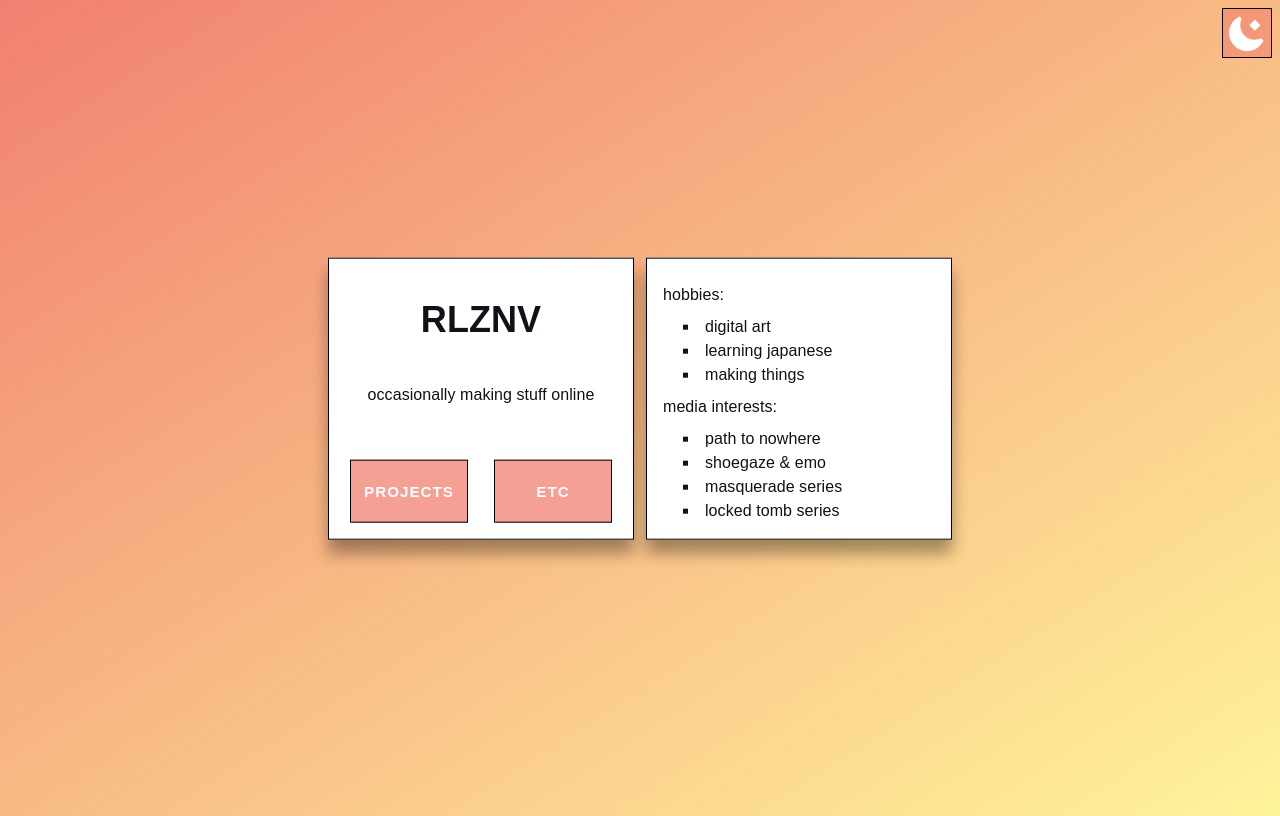
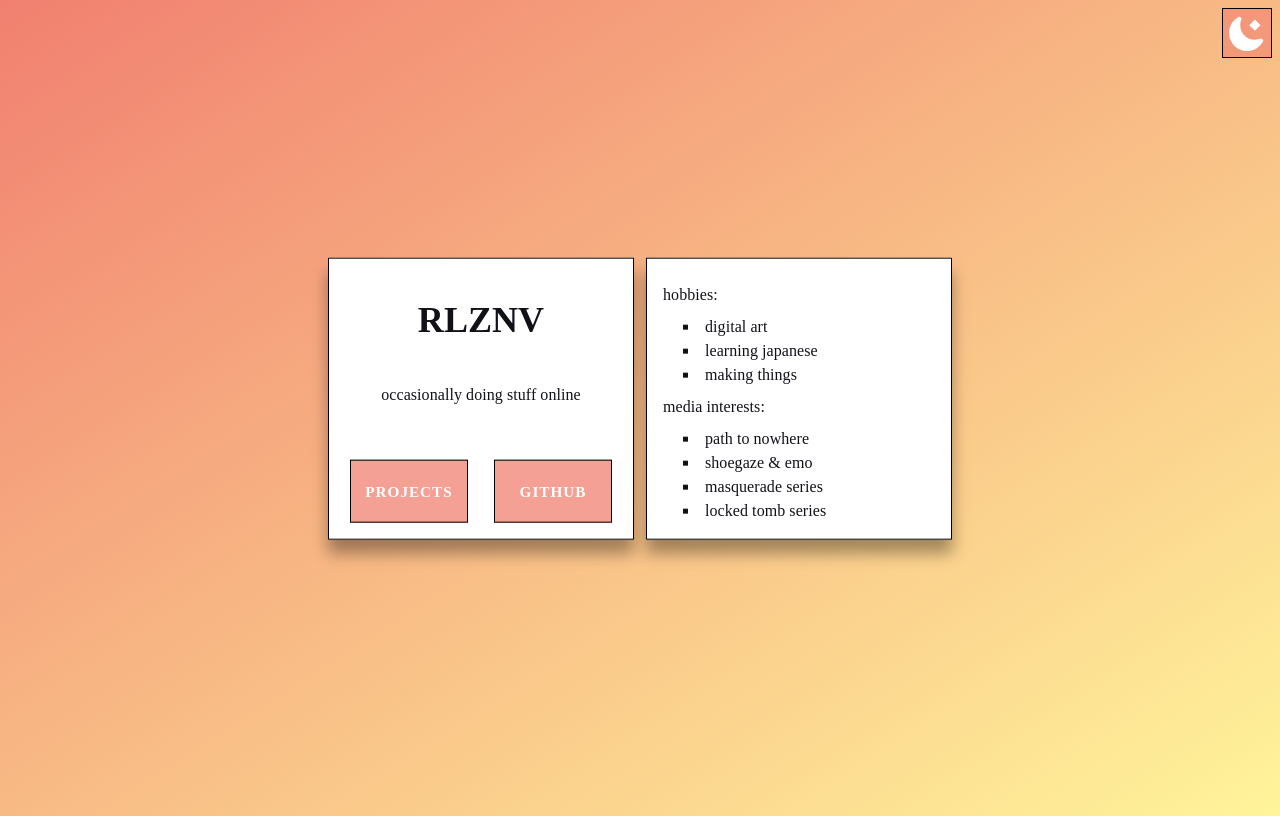
Before and after one commit to rlznv/rlznv.github.io, a plain HTML site: page index.html in a window 1280 px wide. Drawn offline with Linux system fonts and the light colour scheme.

Commit message:
content and appearance update - updated project page - updated readme - changed font from arial to OverusedGrotesk

```diff
--- a/index.html
+++ b/index.html
@@ -16,10 +16,10 @@
     <main class="index-container">
       <div class="box" id="left">
         <h1 class="big-name">RLZNV</h1>
-        <p class="tag">occasionally making stuff online</p>
+        <p class="tag">occasionally doing stuff online</p>
         <div id="nav-b">
           <a href="/proj.html" class="button">projects</a>
-          <a href="/" class="button">etc</a>
+          <a href="https://github.com/rlznv" class="button">github</a>
         </div>
       </div>
       <div class="box" id="right">
--- a/styles/dark.css
+++ b/styles/dark.css
@@ -1,3 +1,8 @@
+@font-face {
+    font-family: "Overused Grotesk", Arial, Helvetica, sans-serif;
+    src: url(/fonts/OverusedGrotesk-VF.ttf);
+}
+
 ::selection {
     background: #ff0080;
     color: #fff;
@@ -6,7 +11,7 @@
 body {
     background-color: #000000;
     color: #fff;
-    font-family: Arial;
+    font-family: "Overused Grotesk";
 }
 
 #switch {
--- a/styles/index.css
+++ b/styles/index.css
@@ -1,7 +1,6 @@
 body {
     background-image: none;
     letter-spacing: .05pt;
-    font-family: Arial;
     font-size: 16px;
     height: 100vh;
     overflow: hidden;
--- a/styles/light.css
+++ b/styles/light.css
@@ -1,3 +1,8 @@
+@font-face {
+    font-family: "Overused Grotesk", Arial, Helvetica, sans-serif;
+    src: url(/fonts/OverusedGrotesk-VF.ttf);
+}
+
 ::selection {
     background: #FFF49A;
 }
@@ -22,7 +27,7 @@ body {
     color: #101218;
     background-repeat: no-repeat;
     transition: all 1s;
-    font-family: Arial;
+    font-family: "Overused Grotesk";
 }
 
 #switch {
```
Also changed, not shown: proj.html (+5 -2 lines), styles/port.css (+19 -7 lines), fonts/OverusedGrotesk-VF.ttf (added), 1 other file.
